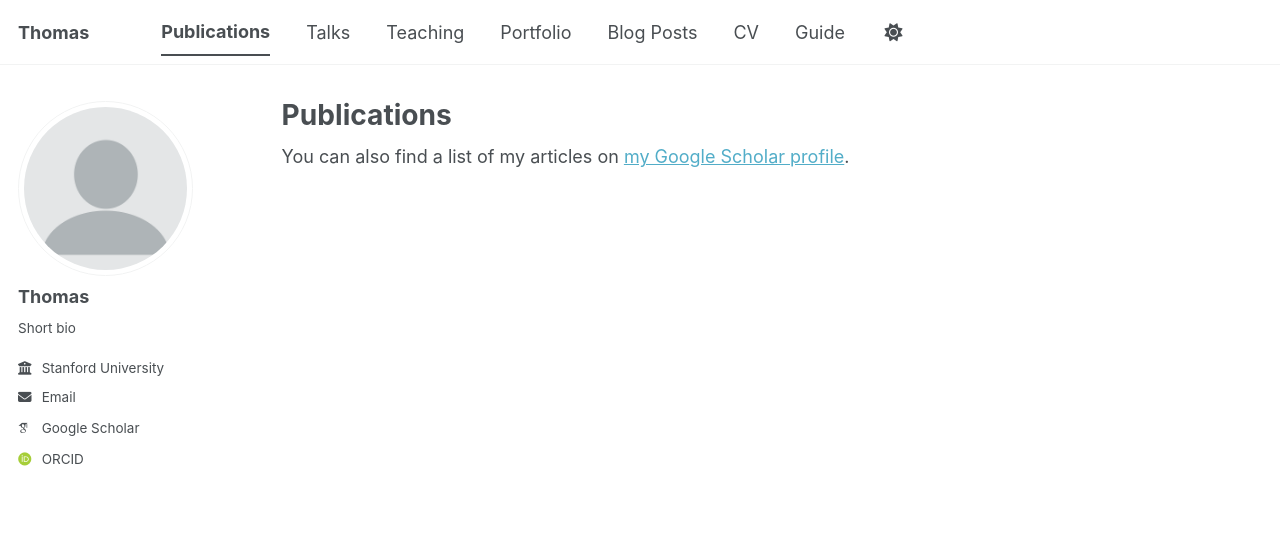
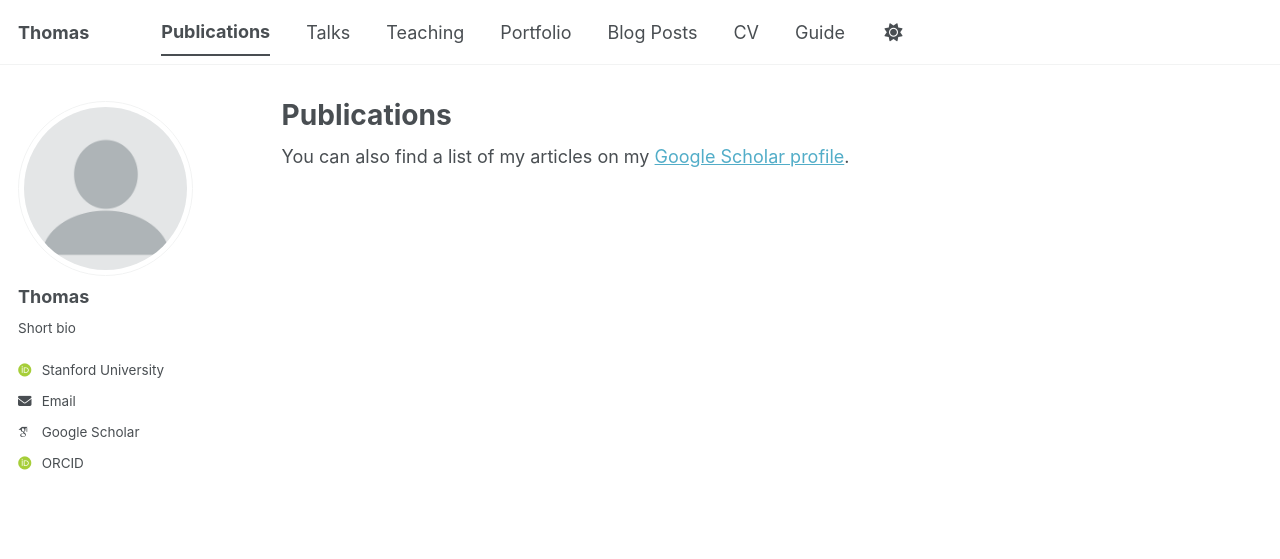
Before and after one commit to Tubbie06/tubbie06.github.io, a Jekyll site: the page built from _pages/publications.html, in a window 1280 px wide. Shown: the top 559 px of the page. Built offline with Jekyll 4.4.1, drawn with Linux system fonts in a browser that asks for light colours; some web fonts are replaced; a script bundle is joined from its source files by our own code; library files that are not in the unit come from our copies.

Commit message:
Adding link Stanford

```diff
--- a/_config.yml
+++ b/_config.yml
@@ -29,6 +29,7 @@
   bio              : "Short bio"
   location         : #
   employer         : "Stanford University"
+  employer-link    : "https://profiles.stanford.edu/thomas-allard"
   uri              : #
   email            : "myemail"
 
--- a/_includes/author-profile.html
+++ b/_includes/author-profile.html
@@ -27,8 +27,11 @@
       {% if author.location %}
         <li class="author__desktop"><i class="fas fa-fw fa-location-dot icon-pad-right" aria-hidden="true"></i>{{ author.location }}</li>
       {% endif %}
+      <!-- {% if author.employer %}
+        <li class="author__desktop"><i class="fas fa-fw fa-building-columns icon-pad-right" aria-hidden="true"></i>{{ author.employer }}</li>
+      {% endif %} -->
       {% if author.employer %}
-        <li class="author__desktop"><i class="fas fa-fw fa-building-columns icon-pad-right" aria-hidden="true"></i>{{ author.employer }}</li>
+        <li><a href="{{ author.employer-link }}"><i class="ai ai-orcid ai-fw icon-pad-right"></i>{{ author.employer }}</a></li>
       {% endif %}
       {% if author.uri %}
         <li><a href="{{ author.uri }}"><i class="fas fa-fw fa-link icon-pad-right" aria-hidden="true"></i>{{ site.data.ui-text[site.locale].website_label | default: "Website" }}</a></li>
--- a/_pages/publications.html
+++ b/_pages/publications.html
@@ -6,7 +6,7 @@
 ---
 
 {% if site.author.googlescholar %}
-  <div class="wordwrap">You can also find a list of my articles on <a href="{{site.author.googlescholar}}">my Google Scholar profile</a>.</div>
+  <div class="wordwrap">You can also find a list of my articles on my <a href="{{site.author.googlescholar}}">Google Scholar profile</a>.</div>
 {% endif %}
 
 {% include base_path %}
```
